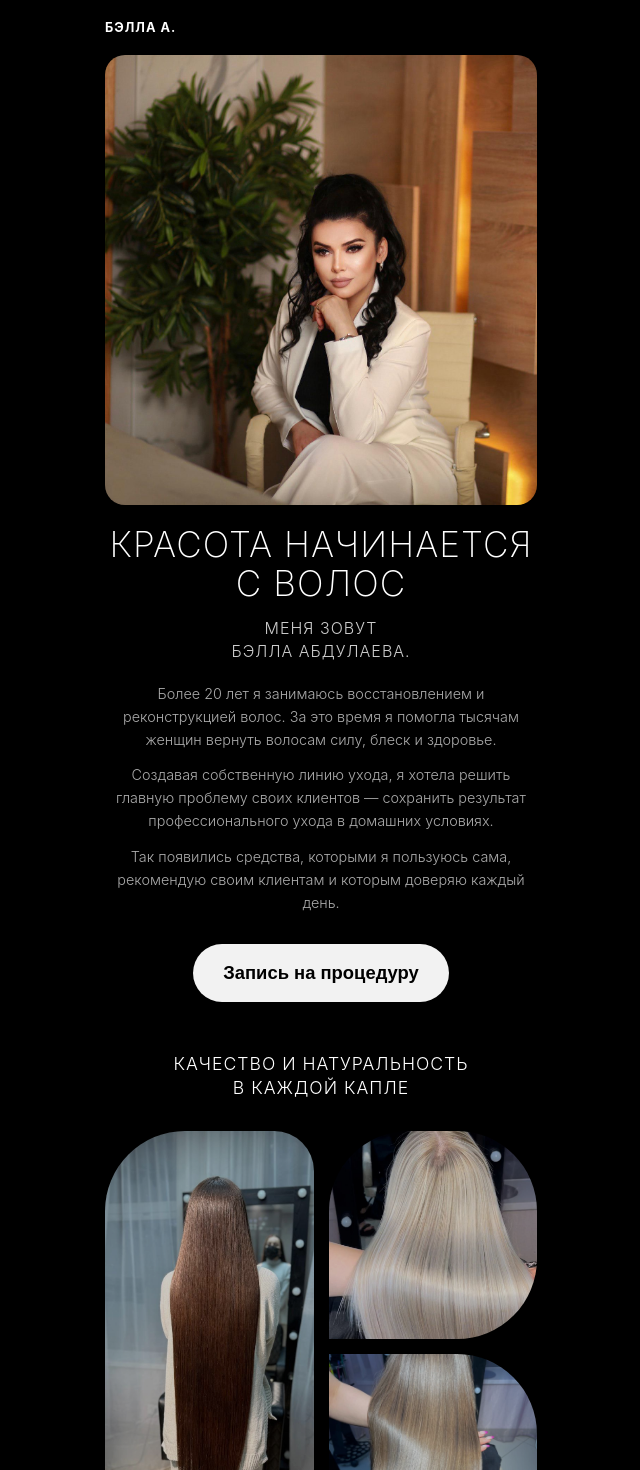
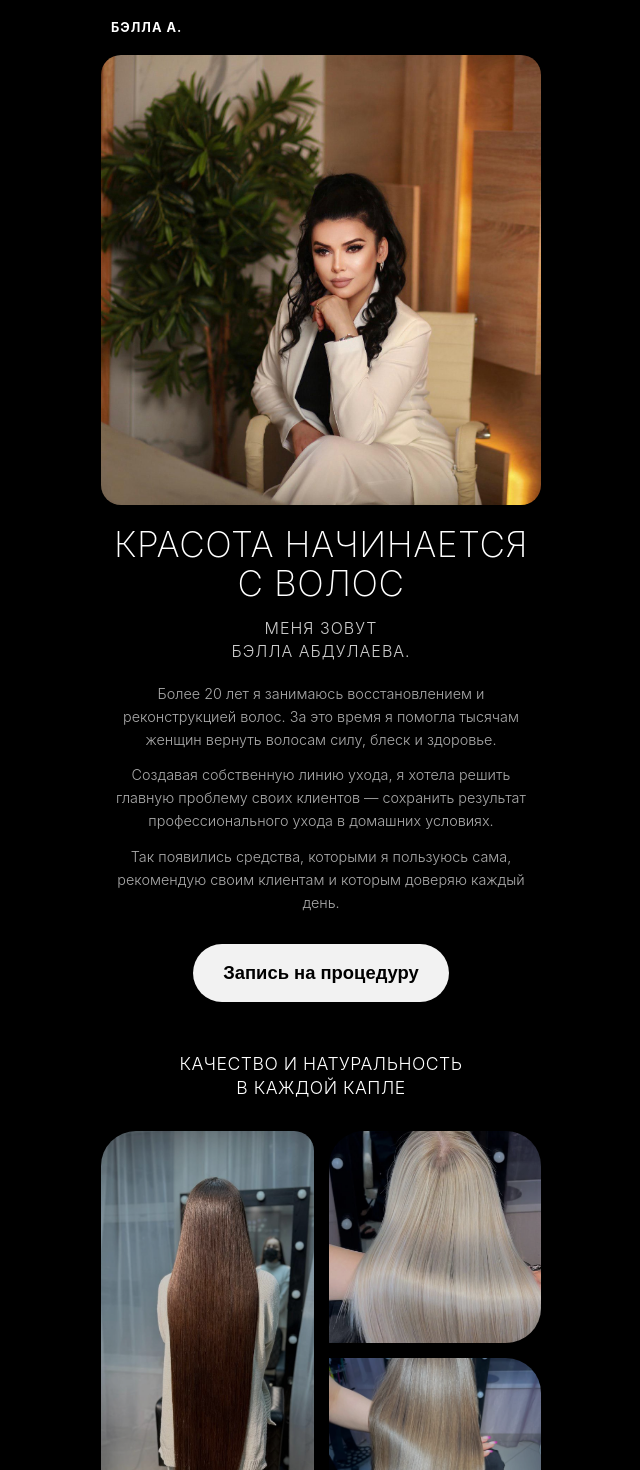
Before and after one commit to Mif2006/hairstyle, a React (Vite) app: page / in a window 1280 px wide. Shown: the top 1470 px of the page, without its empty margins (319-959 px from the left). Built offline with nearby package versions, Linux system fonts and the light colour scheme.

Commit message:
test test test

```diff
--- a/src/index.css
+++ b/src/index.css
@@ -3,6 +3,11 @@
   box-sizing: border-box;
   margin: 0;
   padding: 0;
+}
+
+html, body {
+  width: 100%;
+  overflow-x: hidden; /* Prevents the whole page from scrolling horizontally */
 }
 
 body {
@@ -12,9 +17,6 @@ body {
   display: flex;
   justify-content: center;
   -webkit-font-smoothing: antialiased;
-  /* Prevent horizontal scroll on the body level */
-  overflow-x: hidden;
-  width: 100%;
 }
 
 .mobile-container {
@@ -22,33 +24,27 @@ body {
   max-width: 480px;
   background-color: #000;
   min-height: 100vh;
-
-  /* CHANGED: Increased side padding to 24px to avoid curved edge cutoff on phones like Xiaomi/Samsung */
-  padding: 20px 24px;
-
+  padding: 20px;
   position: relative;
-  overflow-x: hidden;
 }
 
 /* Typography Overrides */
 h1, h2 {
   font-weight: 200;
-  letter-spacing: 1px;
+  letter-spacing: 0.5px; /* Slightly reduced to save horizontal space */
   text-transform: uppercase;
-  /* CHANGED: Ensure long words wrap instead of cutting off */
+  max-width: 100%;
+  overflow-wrap: break-word;
   word-wrap: break-word;
-  overflow-wrap: break-word;
-  hyphens: auto;
 }
 
 .section-title {
   text-align: center;
-  font-size: 1.1rem;
+  /* FLUID TYPOGRAPHY: Automatically scales down on smaller screens to prevent cutoff */
+  font-size: clamp(1rem, 4vw, 1.1rem);
   line-height: 1.4;
   margin: 40px 0 30px;
   font-weight: 300;
-  /* Ensure title doesn't touch edges */
-  padding: 0 5px;
 }
 
 /* Header */
@@ -59,8 +55,7 @@ h1, h2 {
   font-weight: 700;
   letter-spacing: 1px;
   margin-bottom: 20px;
-  /* Removed padding here because container already has padding */
-  padding: 0;
+  padding: 0 10px;
 }
 
 /* Hero Section */
@@ -69,7 +64,6 @@ h1, h2 {
   flex-direction: column;
   align-items: center;
   margin-bottom: 50px;
-  width: 100%; /* Ensure it takes full available width */
 }
 
 .hero-image-wrapper {
@@ -85,6 +79,7 @@ h1, h2 {
   width: 100%;
   height: 100%;
   object-fit: cover;
+  display: block;
 }
 
 .hero-text {
@@ -94,10 +89,10 @@ h1, h2 {
 }
 
 .hero-text h1 {
-  font-size: 2.2rem;
+  /* FLUID TYPOGRAPHY: Shrinks to fit the screen so the "К" never gets cut off */
+  font-size: clamp(1.8rem, 7vw, 2.2rem);
   line-height: 1.1;
   margin-bottom: 15px;
-  /* Reduced letter spacing slightly on small screens if needed, but keeping design intact */
 }
 
 .hero-text p {
@@ -117,8 +112,7 @@ h1, h2 {
   color: #aaa;
   line-height: 1.6;
   font-weight: 300;
-  /* Removed internal padding as container handles it now */
-  padding: 0;
+  padding: 0 10px;
 }
 
 .founder-message p {
@@ -141,8 +135,6 @@ h1, h2 {
   font-weight: 700;
   cursor: pointer;
   transition: opacity 0.2s;
-  /* Ensure button doesn't overflow */
-  max-width: 100%;
 }
 
 .primary-btn:active {
@@ -164,16 +156,16 @@ h1, h2 {
 
 .bento-item {
   position: relative;
-  border-radius: 40px;
+  /* REDUCED RADIUS: Prevents the corners from eating the image on small screens */
+  border-radius: 20px;
   overflow: hidden;
   aspect-ratio: 1/1;
-  /* Ensure images inside don't stretch grid */
-  min-width: 0;
 }
 
 .bento-large {
   grid-row: 1 / span 2;
-  border-radius: 80px 40px 40px 80px;
+  /* REDUCED ASYMMETRIC RADIUS: Keeps the shape but stops it from clipping the photo */
+  border-radius: 35px 20px 20px 35px;
   aspect-ratio: auto;
 }
 
@@ -182,7 +174,7 @@ h1, h2 {
   height: 100%;
   object-fit: cover;
   filter: brightness(0.8);
-  display: block; /* Removes tiny bottom gap in some browsers */
+  display: block;
 }
 
 .bento-label {
@@ -196,11 +188,11 @@ h1, h2 {
 }
 
 .bento-small.top-right {
-  border-radius: 80px 80px 80px 0px;
+  border-radius: 35px 35px 35px 0px;
 }
 
 .bento-small.bottom-right {
-  border-radius: 0px 80px 80px 80px;
+  border-radius: 0px 35px 35px 35px;
 }
 
 /* Why Choose Us - Slider */
@@ -246,11 +238,10 @@ h1, h2 {
 .features-list {
   list-style: none;
   margin-bottom: 40px;
-  padding: 0 5px; /* Slight padding for safety */
 }
 
 .features-title {
-  font-size: 28px;
+  font-size: clamp(1.5rem, 6vw, 28px); /* Fluid typography */
   font-weight: 200;
   margin-bottom: 24px;
   padding-top: 25px;
@@ -311,14 +302,12 @@ h1, h2 {
   font-weight: 300;
   font-size: 1.05rem;
   -webkit-tap-highlight-color: transparent;
-  /* Ensure text wraps if question is long */
-  padding-right: 10px;
 }
 
 .arrow-icon {
   transition: transform 0.3s ease;
   flex-shrink: 0;
-  margin-left: 10px; /* Space between text and arrow */
+  margin-left: 10px;
 }
 
 .arrow-icon.rotated {
@@ -403,13 +392,11 @@ h1, h2 {
   display: flex;
   justify-content: center;
   margin-top: 30px;
-  width: 100%;
 }
 
 .instagram-btn {
   display: inline-flex;
   align-items: center;
-  justify-content: center; /* Center content inside button */
   gap: 10px;
   padding: 14px 28px;
   background: linear-gradient(
@@ -427,7 +414,6 @@ h1, h2 {
   border-radius: 999px;
   transition: all 0.3s ease;
   box-shadow: 0 8px 20px rgba(220, 39, 67, 0.25);
-  max-width: 100%; /* Prevent button from being wider than screen */
 }
 
 .instagram-btn:hover {
@@ -436,8 +422,7 @@ h1, h2 {
 }
 
 .awards-section {
-  padding: 48px 0; /* Removed side padding, container handles it */
-  width: 100%;
+  padding: 48px 0; /* Removed horizontal padding here, the main container handles it */
 }
 
 .awards-hero-wrapper {
@@ -457,7 +442,6 @@ h1, h2 {
 
 .awards-content {
   margin-top: 20px;
-  padding: 0 5px;
 }
 
 .awards-content p {
@@ -473,12 +457,8 @@ h1, h2 {
   overflow-x: auto;
   scroll-snap-type: x mandatory;
   padding-bottom: 6px;
-  /* Hide scrollbar */
   -ms-overflow-style: none;
   scrollbar-width: none;
-  /* Add padding to sides so first/last items aren't stuck to edge */
-  padding-left: 5px;
-  padding-right: 5px;
 }
 
 .awards-carousel::-webkit-scrollbar {
@@ -486,7 +466,7 @@ h1, h2 {
 }
 
 .award-slide {
-  width: 240px;
+  width: 220px; /* Slightly reduced to ensure it fits nicely on small screens */
   flex-shrink: 0;
   border-radius: 20px;
   object-fit: cover;
```
